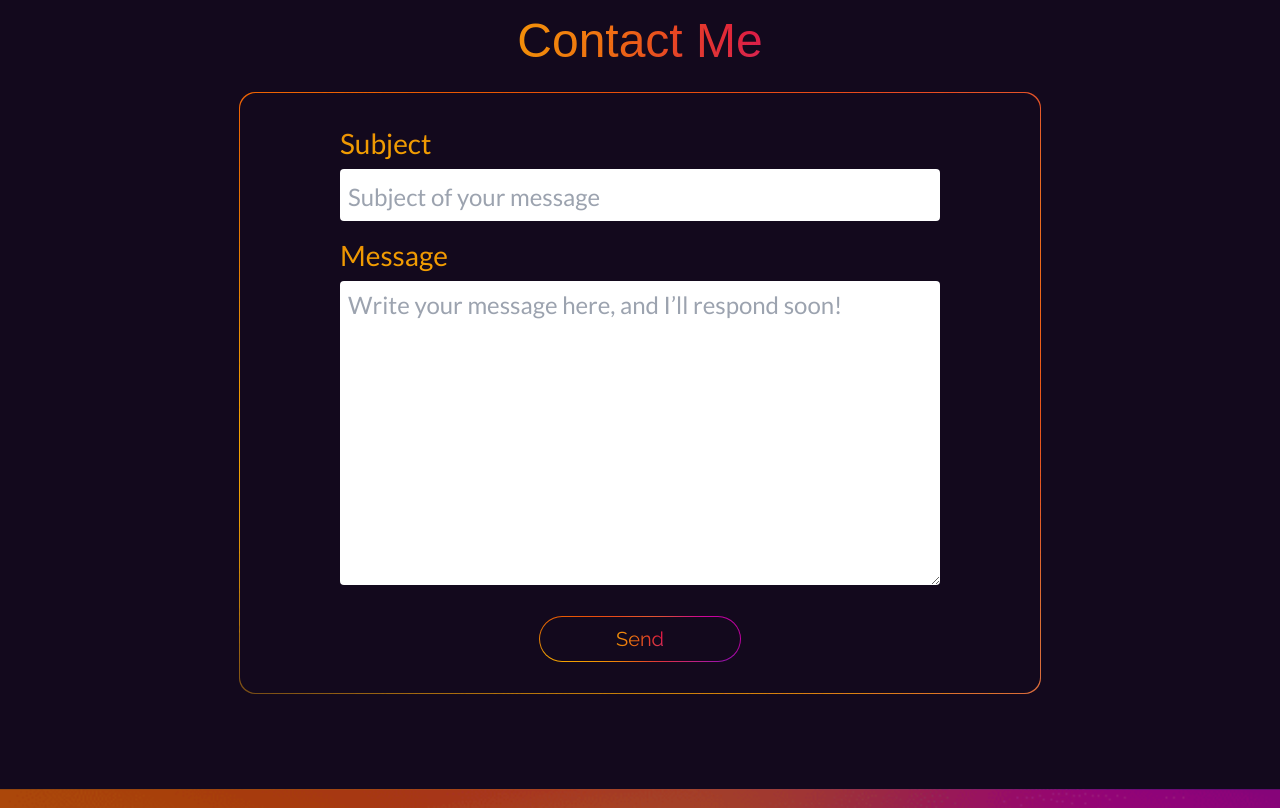
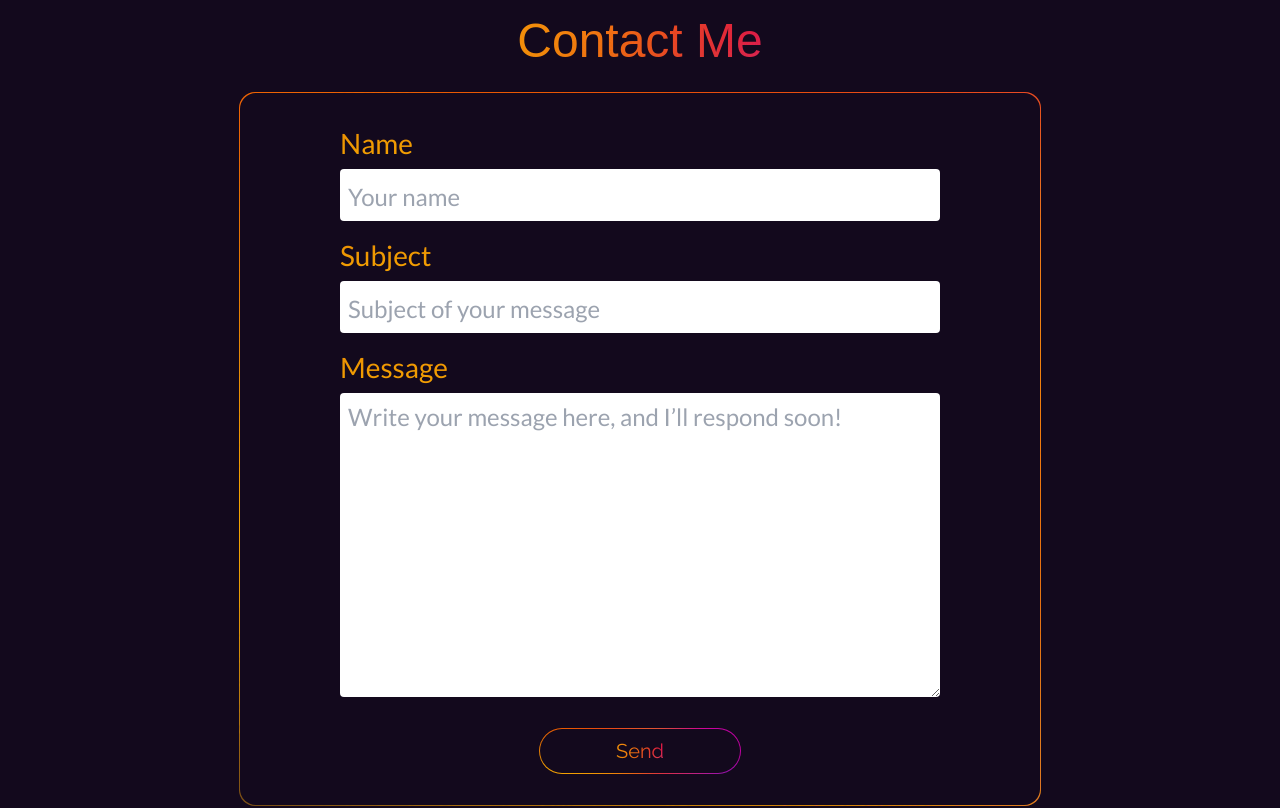
Before and after one commit to McCambley/ashley-portfolio, a Next.js app: page / in a window 1280 px wide. Shown: the part 2360-3168 px from the top of the page. Built offline with nearby package versions, Linux system fonts and the light colour scheme; a web font is replaced by a local one.

Commit message:
Add name field to ContactForm and update email subject and message format

```diff
--- a/src/components/ContactForm.tsx
+++ b/src/components/ContactForm.tsx
@@ -13,12 +13,14 @@ function ContactForm({
   const [formValues, setFormValues] = useState({
     subject: '',
     message: '',
+    name: '',
   });
 
   const handleChange = (
     event: React.ChangeEvent<HTMLInputElement | HTMLTextAreaElement>
   ) => {
     const { name, value } = event.target;
+    console.log({ subject: formValues.subject, message: formValues.message });
     setFormValues(prevFormValues => ({
       ...prevFormValues,
       [name]: value,
@@ -27,17 +29,20 @@ function ContactForm({
 
   const handleSubmit = (event: React.FormEvent<HTMLFormElement>) => {
     event.preventDefault();
-    const { subject, message } = formValues;
+    const { subject, message, name } = formValues;
     // Open a link that contains the email in a mailto and the "message" value as the subject line
-    sendEmail(subject, message);
+    sendEmail(subject, message, name);
   };
 
-  const sendEmail = (subject: string, message: string) => {
+  const sendEmail = (subject: string, message: string, name: string) => {
+    const formattedSubject = `[New Contact from ${name}] - ${subject}`;
+    const formattedMessage = `${message}\n\nFrom,\n${name}`;
+
     window.open(
       'mailto:ashleybfife@gmail.com?subject=' +
-        encodeURIComponent(subject) +
+        encodeURIComponent(formattedSubject) +
         '&body=' +
-        encodeURIComponent(message)
+        encodeURIComponent(formattedMessage)
     );
     // return fetch('/api/contact', {
     //   method: 'POST',
@@ -63,6 +68,16 @@ function ContactForm({
           className="flex w-full flex-col text-2xl md:w-[600px] [&_input]:mb-4 [&_input]:rounded-sm [&_input]:p-2 [&_input]:text-af-dark [&_label]:pb-2 [&_label]:gradient-text [&_textarea]:mb-8 [&_textarea]:rounded-sm [&_textarea]:p-2 [&_textarea]:text-af-dark"
           onSubmit={handleSubmit}
         >
+          <label htmlFor="name">Name</label>
+          <input
+            id="name"
+            type="text"
+            name="name"
+            value={formValues.name}
+            onChange={handleChange}
+            required
+            placeholder="Your name"
+          />
           <label htmlFor="subject">Subject</label>
           <input
             id="subject"
```
